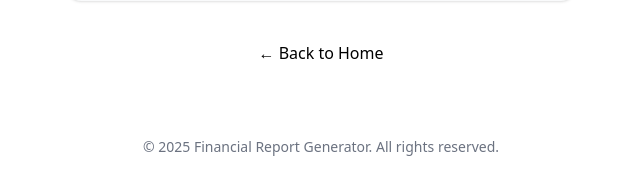
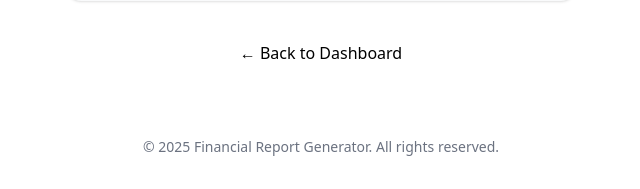
Before and after one commit to delavinaivan-bit/financial-saas, a Flask app: template templates/result.html in a window 1280 px wide. Shown: the part 797-986 px from the top of the page, without its empty margins (319-959 px from the left). Run offline with Flask 3, Linux system fonts and the light colour scheme; the template is opened without the code that fills it: most values are stand-ins (such as "Sample title", 1, 10 or a date in 2020); some libraries are stand-ins or nearby versions.

Commit message:
Update result.html

```diff
--- a/templates/result.html
+++ b/templates/result.html
@@ -6,7 +6,6 @@
   <title>Generated Report</title>
   <script src="https://cdn.tailwindcss.com"></script>
   <style>
-    /* Hero video on report page */
     .hero-video {
       position: relative;
       width: 100%;
@@ -14,7 +13,6 @@
       overflow: hidden;
       border-bottom: 1px solid #e5e7eb;
     }
-
     .hero-video video {
       position: absolute;
       top: 0;
@@ -27,7 +25,6 @@
       object-fit: cover;
       z-index: -1;
     }
-
     .hero-overlay {
       position: absolute;
       top: 0;
@@ -38,7 +35,6 @@
     }
   </style>
 </head>
-
 <body class="bg-white font-sans text-gray-900">
 
   <!-- Header -->
@@ -60,7 +56,7 @@
   <!-- Report Content -->
   <main class="container mx-auto px-6 py-10">
     <div class="prose max-w-none mx-auto bg-white p-6 rounded-2xl shadow-md">
-      {{ informe|safe }}
+      {{ informe|replace('\n','<br>')|safe }}
     </div>
 
     <!-- Email Form -->
@@ -69,22 +65,19 @@
       <form action="/send_email" method="POST" class="space-y-4">
         <input type="hidden" name="informe" value="{{ informe }}">
         <div>
-          <label for="email" class="block text-sm font-medium text-gray-700">
-            Recipient email:
-          </label>
+          <label for="email" class="block text-sm font-medium text-gray-700">Recipient email:</label>
           <input type="email" id="email" name="email" required
-                 class="mt-1 w-full px-3 py-2 border border-gray-300 rounded-lg shadow-sm focus:ring-black focus:border-black">
+            class="mt-1 w-full px-3 py-2 border border-gray-300 rounded-lg shadow-sm focus:ring-black focus:border-black">
         </div>
         <button type="submit"
-                class="w-full py-2 px-4 bg-black text-white font-medium rounded-lg shadow hover:bg-gray-800">
+          class="w-full py-2 px-4 bg-black text-white font-medium rounded-lg shadow hover:bg-gray-800">
           Send Report
         </button>
       </form>
     </div>
 
-    <!-- Back Link -->
     <div class="text-center mt-10">
-      <a href="/" class="text-black hover:underline font-medium">← Back to Home</a>
+      <a href="/dashboard" class="text-black hover:underline font-medium">← Back to Dashboard</a>
     </div>
   </main>
 
```
